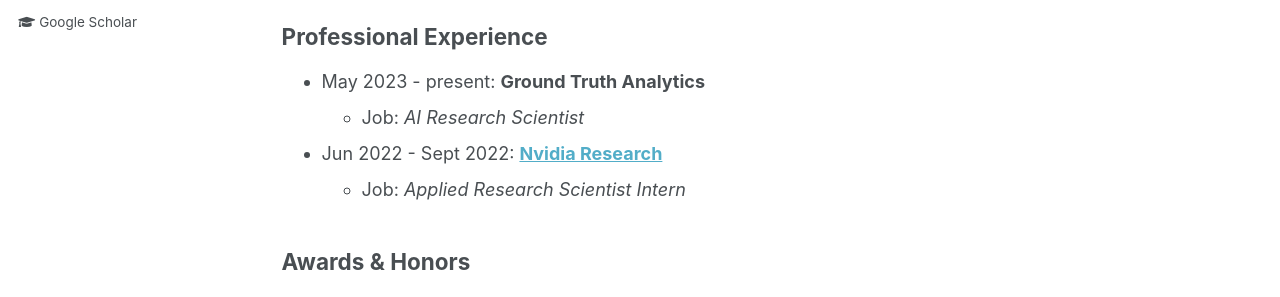
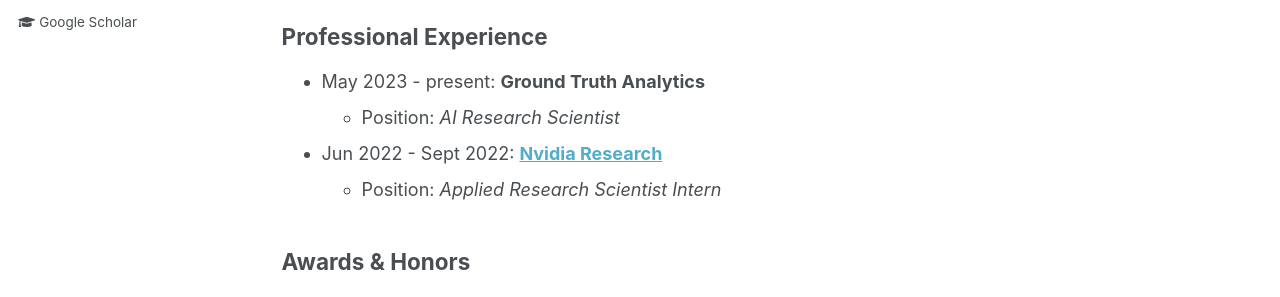
Before and after one commit to mersad95zd/mersad95zd.github.io, a Jekyll site: the page built from _pages/cv.md, in a window 1280 px wide and 1262 px high. Shown: the part 537-834 px from the top of the window. Built offline with Jekyll 4.4.1, drawn with Linux system fonts in a browser that asks for light colours.

Commit message:
Update position

```diff
--- a/_pages/cv.md
+++ b/_pages/cv.md
@@ -21,9 +21,9 @@ redirect_from:
 
 ## Professional Experience
 * May 2023 - present: **Ground Truth Analytics**
-  * Job: *AI Research Scientist*
+  * Position: *AI Research Scientist*
 * Jun 2022 - Sept 2022: [**Nvidia Research**](https://www.nvidia.com/en-us/research/)
-  * Job: *Applied Research Scientist Intern*
+  * Position: *Applied Research Scientist Intern*
 
 
 ## Awards & Honors
```
